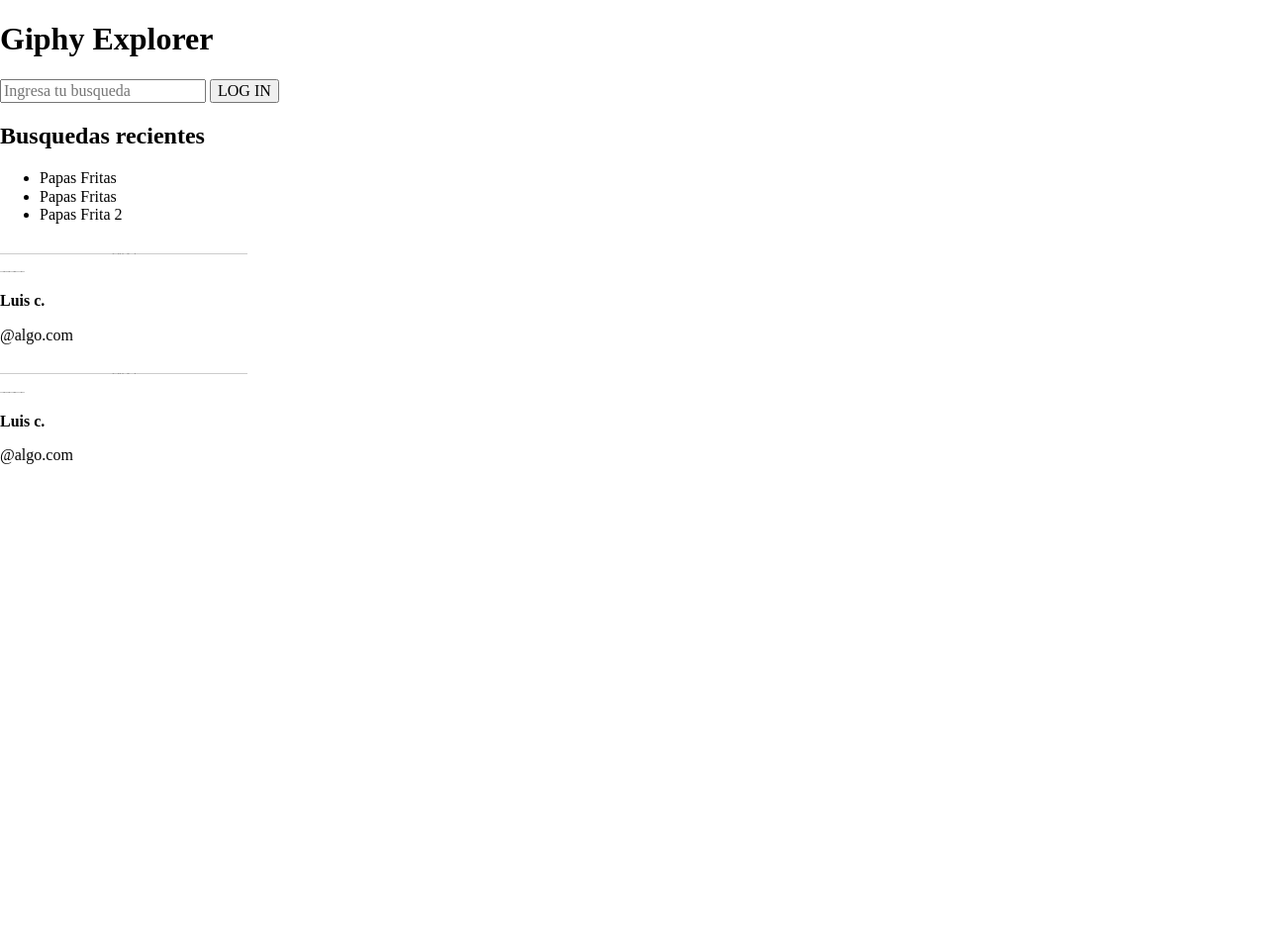
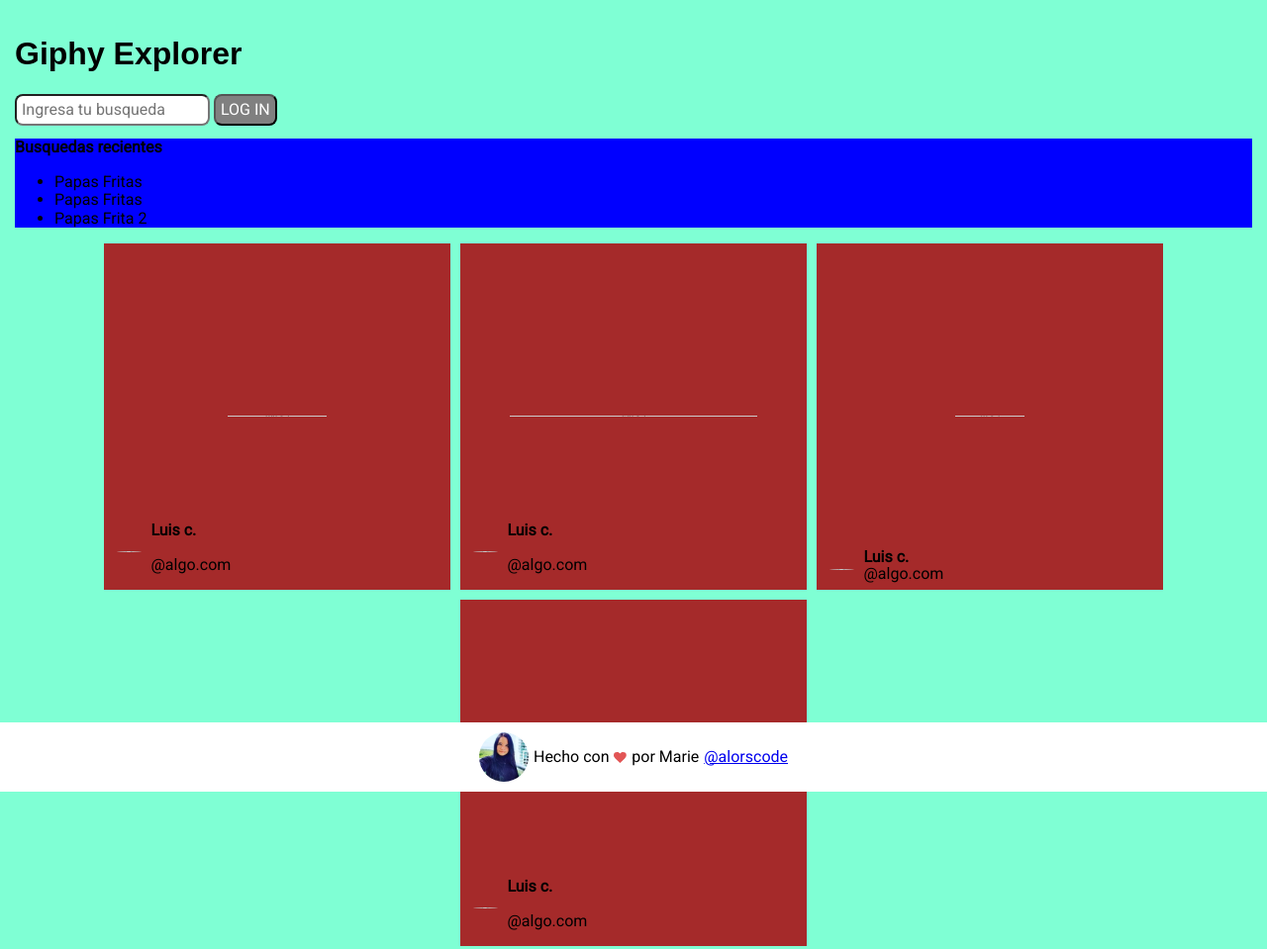
Before and after one commit to marieannegrace/Giphy_Explorer, a plain HTML site: page index.html in a window 1280 px wide. Shown: the whole page at 99% size. Before the commit the page ends 800 px from the top, so only its background shows below. Drawn offline with Linux system fonts and the light colour scheme; placeholder pictures from the web are drawn by us; a web font is replaced by a local one.

Commit message:
Primera version de CSS

```diff
--- a/assets/css/estilos.css
+++ b/assets/css/estilos.css
@@ -0,0 +1,115 @@
+:root {
+    --bg-color-acento: gray;
+    --ancho-imagen: 300px;
+    --alto-imagen: 300px;
+    --alto-imagen: 300px;
+    --fuente-primaria: "Roboto", sans-serif;
+    --fuente-secundaria:   "Sofia", sans-serif;
+
+}
+body {
+    font-family: var(--fuente-primaria);
+    box-sizing: border-box;
+    display: flex;
+    justify-content: center;
+}
+
+h1{
+    font-family: var(--fuente-secundaria);
+}
+h2 {
+    font-size: 16px;
+}
+
+.container{
+    box-sizing: border-box;
+    background-color: aquamarine;
+    min-width: 90%;
+    padding: 15px;
+
+}
+
+/*Diseño de la barra de busqueda*/
+.barra-busqueda {
+
+}
+.barra-busqueda input{
+    border-radius: 8px;
+    padding: 5px;
+}
+.barra-busqueda button{
+    border-radius: 8px;
+    padding: 5px;
+    background-color: var(--bg-color-acento);
+    color: white;
+}
+
+/*diseño de busquedas anteriores*/
+.recientes {
+    background-color: blue;
+}
+
+/*Diseño del Area de gif*/
+#lista-gif {
+
+    display: flex;
+    gap: 10px;
+    flex-wrap: wrap;
+    justify-content: center;
+
+}
+#lista-gif article{
+    width: 350px;
+    height: 350px;
+    background-color: brown;
+    display: flex;
+    flex-direction: column;
+    align-items: center;
+    justify-content: center;
+    position: relative;
+
+}
+#lista-gif article img{
+
+
+
+}
+#lista-gif article footer{
+    padding-left: 25px;
+    justify-self: end;
+    width: 100%;
+    position: absolute;
+    bottom: 0;
+    display: flex;
+    align-items: center;
+    gap: 10px;
+}
+
+#lista-gif article footer img{
+    border-radius: 50%;
+
+}
+.container-autor p{
+line-height: 1px;
+}
+
+#footer-final-marie{
+    background-color: white;
+    text-align: center;
+    position: fixed;
+    bottom: 0;
+    width: 100%;
+    padding: 10px;
+    display: flex;
+    align-items: center;
+    justify-content: center;
+    gap: 5px;
+}
+#footer-final-marie img{
+   border-radius: 50%;
+   width: 50px;
+}
+
+
+
+/* Tool Bo*/
--- a/index.html
+++ b/index.html
@@ -4,8 +4,14 @@
     <meta charset="UTF-8">
     <meta http-equiv="X-UA-Compatible" content="IE=edge">
     <meta name="viewport" content="width=device-width, initial-scale=1.0">
+
     <link rel="stylesheet" href="assets/css/normalize.css">
-    <link rel="stylesheet" href="assets/css/normalize.css">
+    <link rel="stylesheet" href="https://fonts.googleapis.com/css?family=Roboto">
+
+    <link rel="stylesheet" href="https://fonts.googleapis.com/css?family=Sofia">
+
+    <link rel="stylesheet" href="assets/css/estilos.css">
+
     <script src="assets/js/scripts.js"></script>
     <title> Giphy Explorer</title>
 </head>
@@ -27,9 +33,9 @@
             <li>Papas Frita 2</li>
          </ul>
         </section>
-        <main>
+        <main id="lista-gif">
             <article>
-                <img src="https://via.placeholder.com/250/0000FF/808080 ?Text=Digital.com" alt="" srcset="">
+                <img src="https://via.placeholder.com/100/0000FF/808080 ?Text=Digital.com" alt="" srcset="">
                 <footer>
                     <div>
                         <img src="https://via.placeholder.com/25/0000FF/808080 ?Text=Digital.com" alt="logo del autor" >
@@ -52,7 +58,37 @@
                     </div>
                 </footer>
             </article>
+            <article>
+                <img  src="https://via.placeholder.com/70/0000FF/808080 ?Text=Digital.com" alt="" srcset="">
+                <footer>
+                    <div class="imagen-autor">
+                        <img src="https://via.placeholder.com/25/0000FF/808080 ?Text=Digital.com" alt="logo del autor" >
+                    </div>
+                    <div class="container-autor">
+                        <p ><strong>Luis c.</strong></p>
+                        <p>@algo.com</p>
+                    </div>
+                </footer>
+            </article>
+            <article>
+                <img src="https://via.placeholder.com/200/0000FF/808080 ?Text=Digital.com" alt="" srcset="">
+                <footer>
+                    <div>
+                        <img src="https://via.placeholder.com/25/0000FF/808080 ?Text=Digital.com" alt="logo del autor" >
+                    </div>
+                    <div>
+                        <p><strong>Luis c.</strong></p>
+                        <p>@algo.com</p>
+                    </div>
+                </footer>
+            </article>
         </main>
+
+
     </div>
+    <footer id="footer-final-marie">
+        <img src="assets/imagenes/Marie alorscode.jpg">
+        Hecho con <svg viewBox="0 0 1792 1792" preserveAspectRatio="xMidYMid meet" xmlns="http://www.w3.org/2000/svg" style="height: 0.8rem;"><path d="M896 1664q-26 0-44-18l-624-602q-10-8-27.5-26T145 952.5 77 855 23.5 734 0 596q0-220 127-344t351-124q62 0 126.5 21.5t120 58T820 276t76 68q36-36 76-68t95.5-68.5 120-58T1314 128q224 0 351 124t127 344q0 221-229 450l-623 600q-18 18-44 18z" fill="#e25555"></path></svg> por Marie <a href="https://www.instagram.com/alorscode/" target="_blank"> @alorscode</a>
+        </footer>
 </body>
 </html>
```
Also changed, not shown: assets/imagenes/Marie alorscode.jpg (added).
